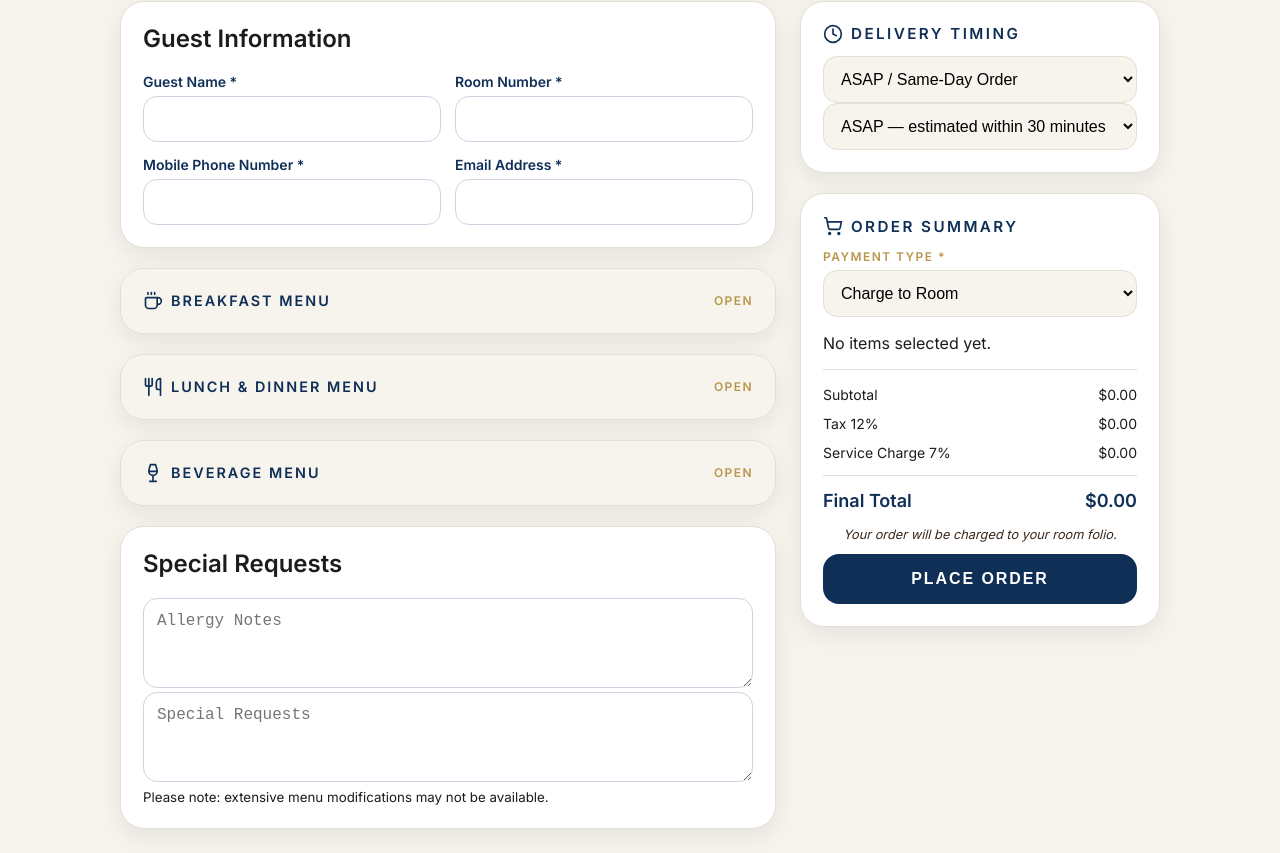
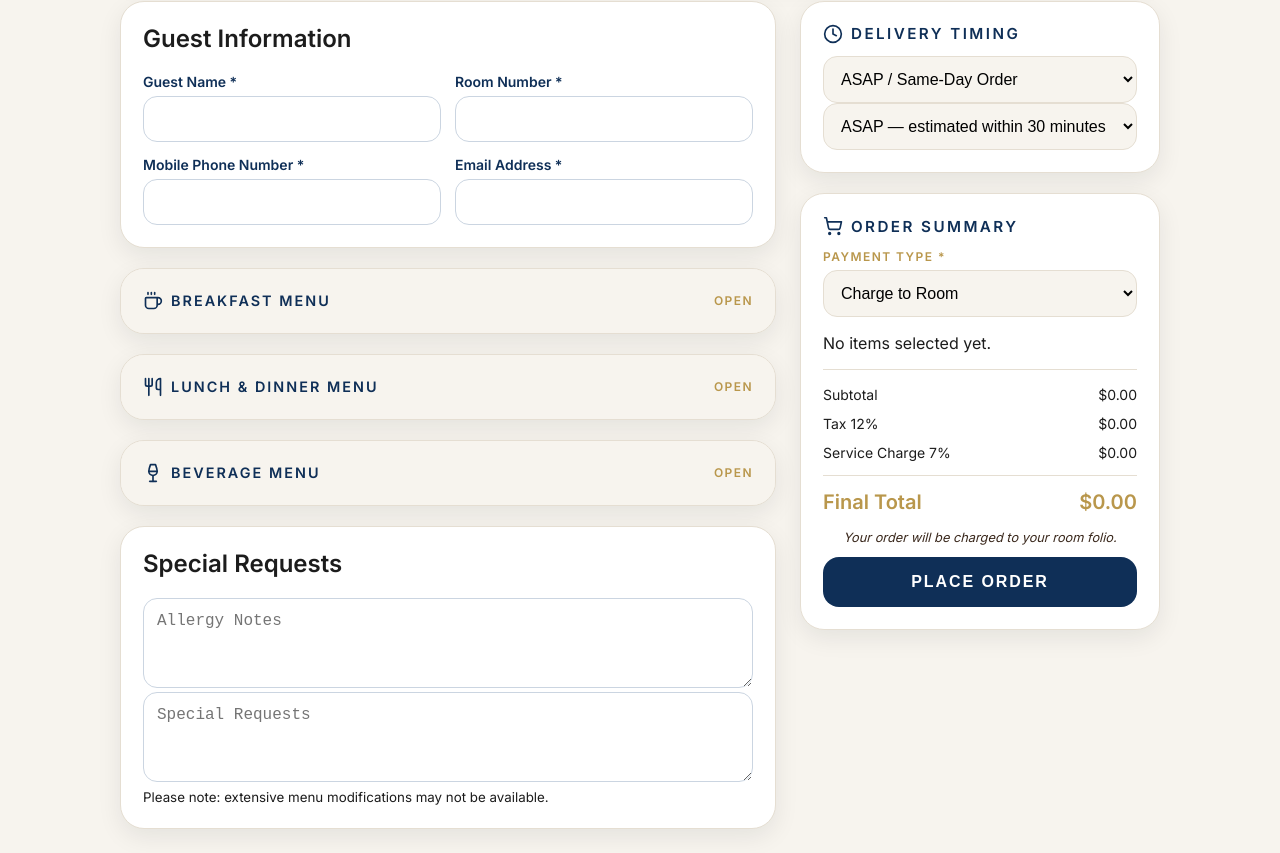
Before and after one commit to craft309/four-points-in-room-dining, a React (Vite) app: page / in a window 1280 px wide. Shown: the part 944-1797 px from the top of the page. Built offline with nearby package versions, Linux system fonts and the light colour scheme.

Commit message:
Update styles.css

```diff
--- a/src/styles.css
+++ b/src/styles.css
@@ -221,12 +221,12 @@ textarea {
 }
 
 .total {
-  font-size: 18px;
-  font-weight: bold;
+  font-size: 20px;
+  font-weight: 700;
   border-top: 1px solid #E5DED2;
   padding-top: 14px;
   margin-top: 14px;
-  color: #0F2F57;
+  color: #B9974C;
 }
 
 .place,
@@ -437,3 +437,10 @@ aside hr {
   color: #3A281C;
   font-style: italic;
 }
+.delivery-note {
+  margin-top: 12px;
+  font-size: 0.85rem;
+  text-align: center;
+  color: #3A281C;
+  font-style: italic;
+}
```
